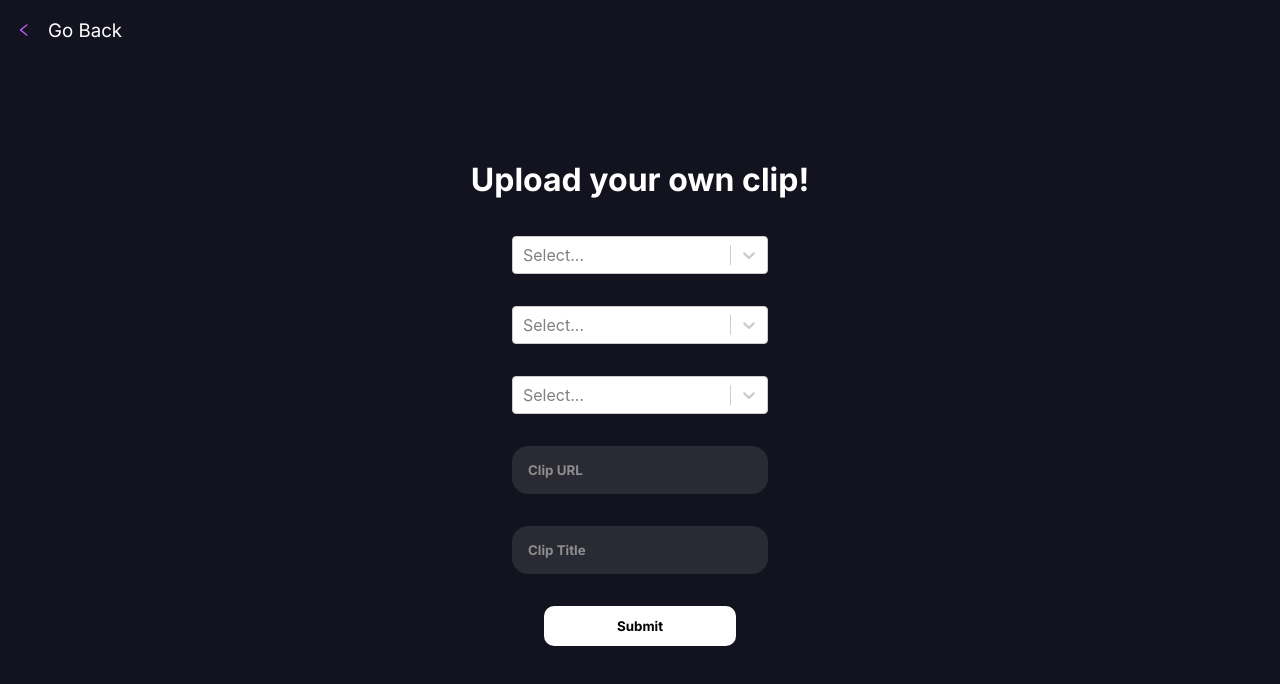
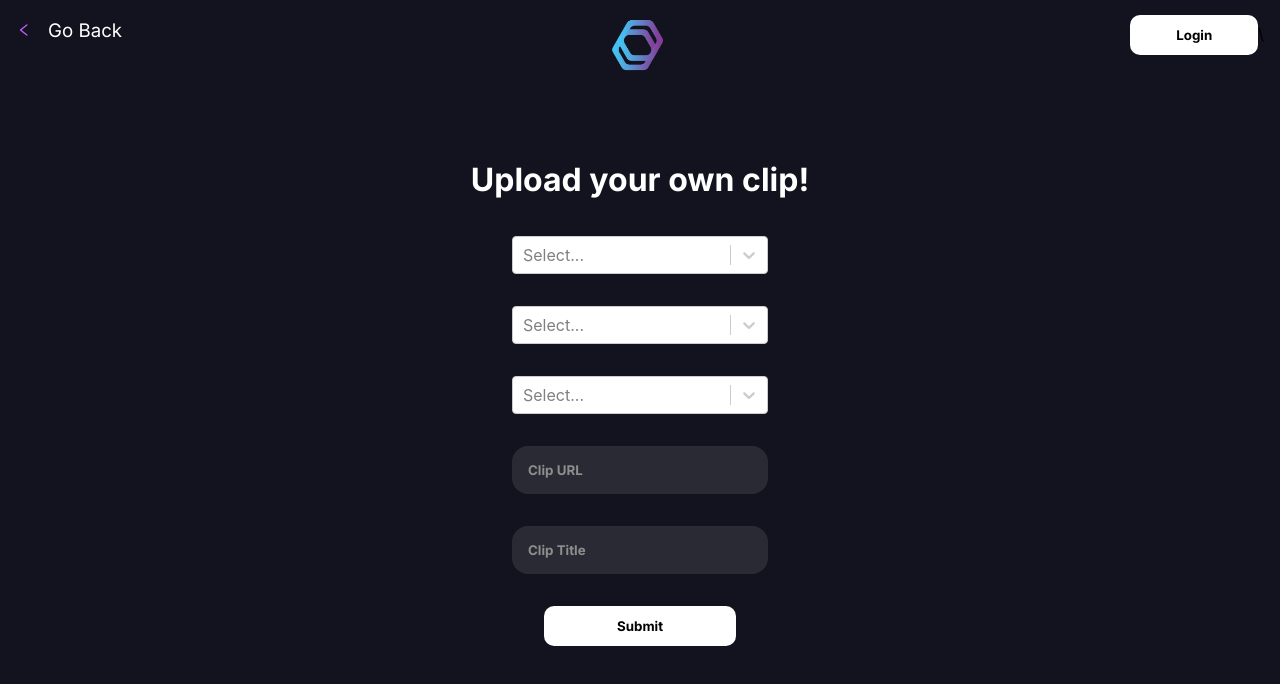
Before and after one commit to jmurphy5613/guess-that-rank, a Next.js app: page /create-clip in a window 1280 px wide. Shown: the top 684 px of the page. Built offline with nearby package versions, Linux system fonts and the light colour scheme; no server answers.

Commit message:
made a more universal navbar

```diff
--- a/components/navbar/navbar.tsx
+++ b/components/navbar/navbar.tsx
@@ -20,7 +20,7 @@ const Navbar:React.FC<NavbarProps> = ({ title, username }) => {
         <div className={styles.root}>
             <h1 className={styles.title}>
                 <AiOutlineLeft onClick={() => {
-                    router.push('/');
+                    router.push('/valorant');
                 }} className={styles.arrow} color="#C25Eff" />
                 "{title}" by&nbsp;
                 <span className={styles.pink}>{`@${username}`}</span>
--- a/components/navbar/valorant/valorant-nav.module.css
+++ b/components/navbar/valorant/valorant-nav.module.css
@@ -12,3 +12,35 @@
     height: 70px;
     margin-top: 1rem;
 }
+
+.signin {
+    width: 8rem;
+    height: 2.5rem;
+    bottom: 6.5%;
+    border: none;
+    background-color: white;
+    color: black;
+    font-family: 'Inter';
+    font-weight: 700;
+    border-radius: 10px;
+    transition: 0.5s;
+}
+.signin:hover {
+  background: #C25Eff;
+  cursor: pointer;
+  color: white;
+}
+
+.button-wrapper {
+    height: 70px;
+    position: absolute;
+    right: 1rem;
+    display: flex;
+    align-items: center;
+}
+
+.identity-title {
+    color: white;
+    font-family: 'Inter';
+    padding-right: 1rem;
+}
--- a/components/navbar/valorant/valorant-nav.tsx
+++ b/components/navbar/valorant/valorant-nav.tsx
@@ -1,10 +1,23 @@
 import styles from './valorant-nav.module.css';
+import { useUser } from '@auth0/nextjs-auth0';
 
 
 const ValorantNavbar = () => {
+
+    const { user } = useUser();
+
     return (
         <div className={styles.root}>
             <img src="/logo.png" className={styles.logo} />
+            <div className={styles["button-wrapper"]}>
+                <h2 className={styles["identity-title"]}>{user?.nickname}</h2>
+                {user && <a href="/api/auth/logout">
+                    <button className={styles.signin}>Logout</button>
+                </a>}
+                {!user && <a href="/api/auth/login">
+                    <button className={styles.signin}>Login</button>\
+                </a>}
+            </div>
         </div>
     )
 }
--- a/pages/create-clip.tsx
+++ b/pages/create-clip.tsx
@@ -6,6 +6,7 @@ import { useState } from 'react';
 import { useUser } from '@auth0/nextjs-auth0';
 import axios from 'axios';
 import { medalConvert } from '../utils/formatting';
+import ValorantNavbar from '../components/navbar/valorant/valorant-nav';
 
 
 const gameOptions = [
@@ -84,7 +85,7 @@ const CreateClip = () => {
 
     return (
         <div className={styles.root}>
-
+            <ValorantNavbar />
             <div className={styles["go-back"]} onClick={() => {
                 router.push('/valorant')
             }}>
```
